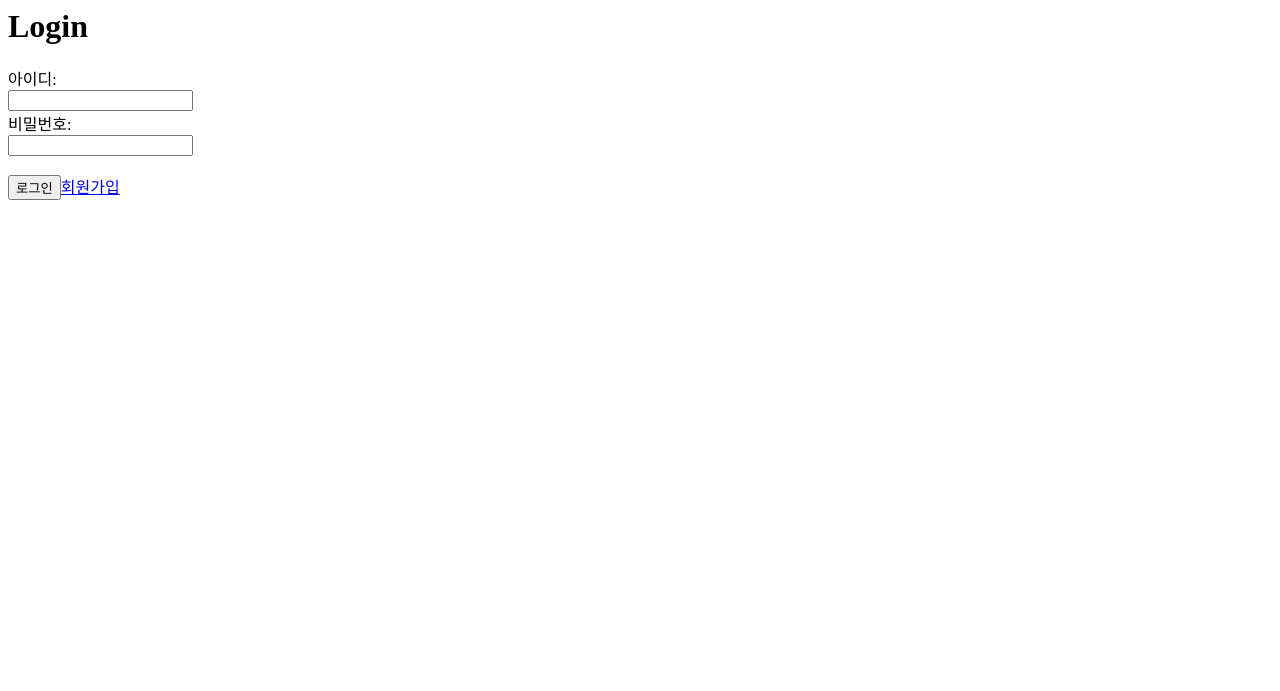
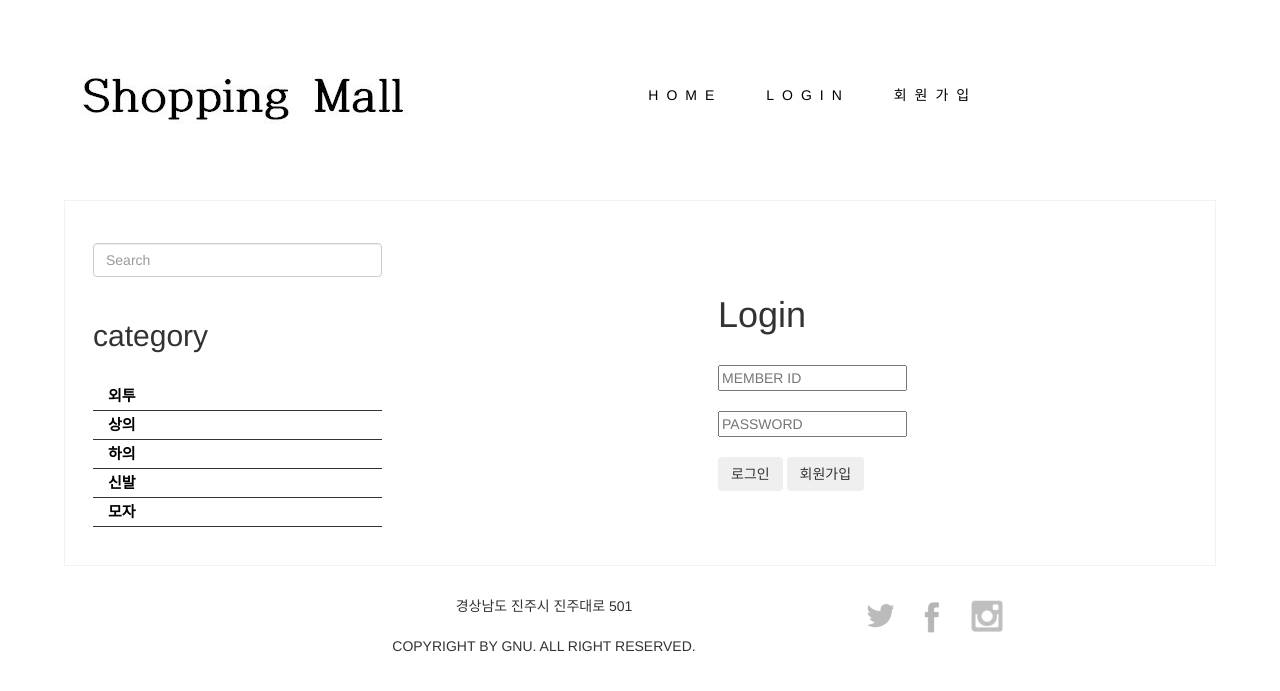
Before and after one commit to eunche/shoppingMall, a Django app: page /account/login in a window 1280 px wide. Shown: the top 691 px of the page. Run offline with Django 3.2, Linux system fonts and the light colour scheme; some libraries are stand-ins or nearby versions.

Commit message:
login,register페이지 디자인변경

```diff
--- /dev/null
+++ b/account/static/account/login.css
@@ -0,0 +1,3 @@
+.contents {
+    align-items:center;
+}
--- a/account/templates/login.html
+++ b/account/templates/login.html
@@ -1,17 +1,27 @@
+{% extends 'base.html' %}
+{% load staticfiles %}
+
+
+{% block link %}
+<link rel="stylesheet" href="{% static 'account/login.css' %}">
+{% endblock %}
+
+{% block content %}
+<div class="contents">
         <div class="login_form">
                 <h1>Login</h1>
+                <br>
                 <form method="POST" action="{% url 'login'%}">
 
                 {% csrf_token %}
-        아이디:
-        <br>
-        <input name="username" type="text" value="">
-        <br>
-        비밀번호:
-        <br>
-        <input name="password" type="password" value="">
+                <input name="username" type="text" value="" placeholder="MEMBER ID">
+                <br><br>
+                <input name="password" type="password" value="" placeholder="PASSWORD">
                 <br>
                 <br>
-        <input class="btn btn-primary" type="submit" value="로그인"><a href="{%url 'register'%}">회원가입</a>
+                <input class="btn btn-secondary" type="submit" value="로그인">
+                <input class="btn btn-secondary" type="button" value="회원가입" onClick="location.href='{%url 'register'%}'">
                 </form>
         </div>
+</div>
+{% endblock %}
--- a/account/templates/logout.html
+++ /dev/null
@@ -1 +0,0 @@
-logout
--- a/front/templates/base.html
+++ b/front/templates/base.html
@@ -12,6 +12,8 @@
 
     <!-- link -->
     <link rel="stylesheet" href="{% static 'front/index.css' %}">
+    {% block link %}
+    {% endblock %}
 
     <!-- 합쳐지고 최소화된 최신 CSS -->
     <link rel="stylesheet" href="https://maxcdn.bootstrapcdn.com/bootstrap/3.3.2/css/bootstrap.min.css">
--- /dev/null
+++ b/static/account/login.css
@@ -0,0 +1,3 @@
+.contents {
+    align-items:center;
+}
--- a/static/front/index.css
+++ b/static/front/index.css
@@ -128,7 +128,6 @@ aside#category ul li a:hover{
 
 .item_img {
     height: 75%;
-    background-color: aquamarine;
 }
 
 .item_img > img {
```
Also changed, not shown: account/templates/register.html (+16 -1 lines). Lines whose indentation alone changed are shown as unchanged.
